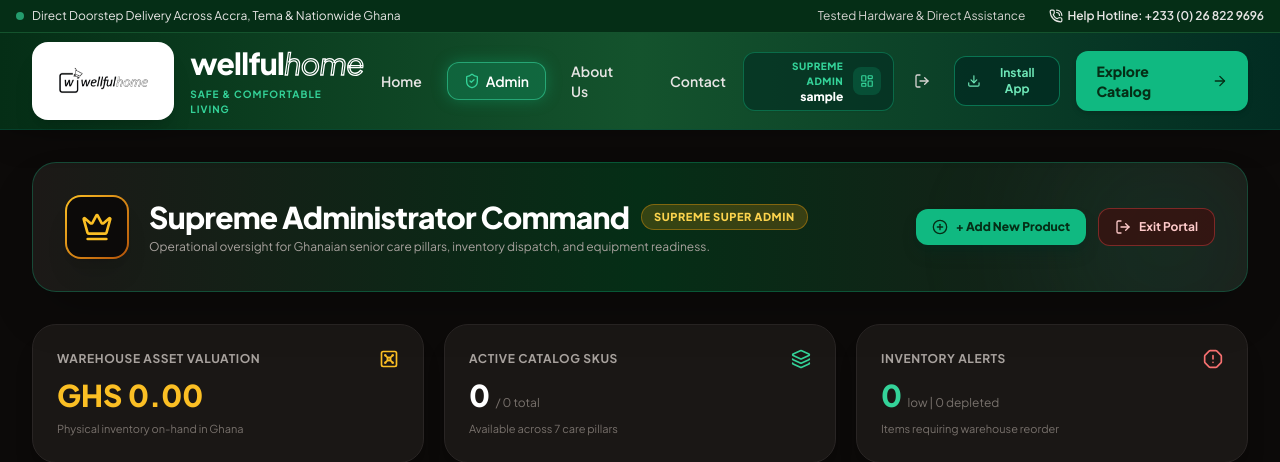
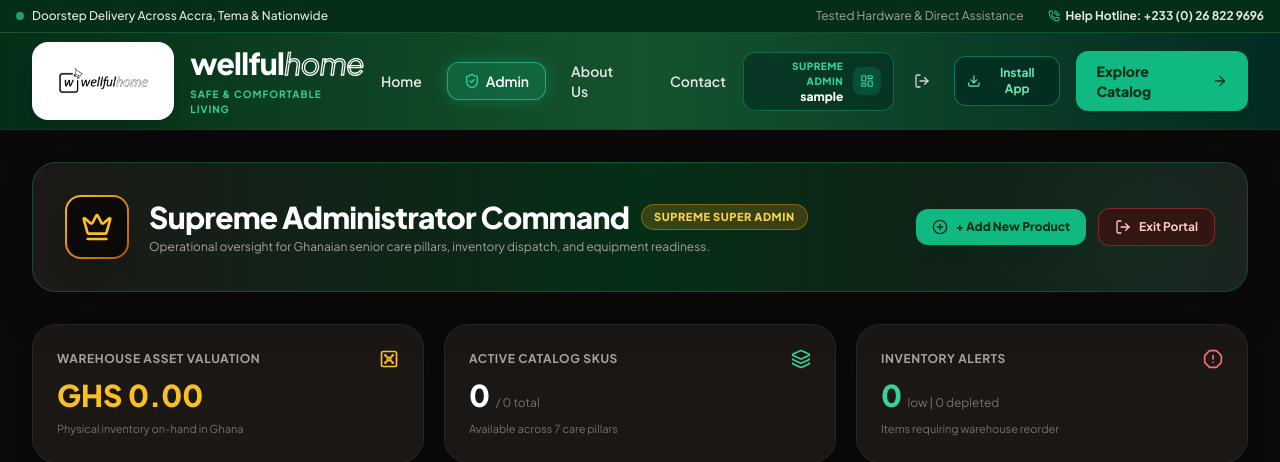
Before and after one commit to Wolfgh12/Wellful_home, a Django app: page /accounts/portal/dashboard/ in a window 1280 px wide. Shown: the top 462 px of the page. Run offline with Django 5.2, Linux system fonts and the light colour scheme; the visitor is signed in with stand-in values (Sample User, id 1); data comes from the database, SQL or seed files in the repository; data that the repository does not hold is empty; some libraries are stand-ins or nearby versions.

Commit message:
Optimize mobile top bar, add hamburger drawer menu, and seed catalog categories

```diff
--- a/templates/base.html
+++ b/templates/base.html
@@ -60,18 +60,18 @@
 </head>
 <body class="bg-stone-50 text-stone-900 font-sans antialiased selection:bg-brand-100 selection:text-brand-900">
 
-    <!-- Top Assistance & Nationwide Logistics Bar -->
-    <div class="bg-brand-950 text-stone-200 text-xs py-2 px-4 border-b border-brand-900">
-        <div class="max-w-7xl mx-auto flex flex-col sm:flex-row justify-between items-center gap-2">
-            <div class="flex items-center space-x-2">
-                <span class="inline-block w-2 h-2 rounded-full bg-emerald-400 animate-pulse"></span>
-                <span>Direct Doorstep Delivery Across Accra, Tema &amp; Nationwide Ghana</span>
+    <!-- Top Assistance & Nationwide Logistics Bar (Mobile Clean Single Line) -->
+    <div class="bg-brand-950 text-stone-200 text-[11px] sm:text-xs py-2 px-3 sm:px-4 border-b border-brand-900">
+        <div class="max-w-7xl mx-auto flex flex-col sm:flex-row justify-between items-center gap-1.5 sm:gap-2 text-center sm:text-left">
+            <div class="flex items-center justify-center space-x-2">
+                <span class="inline-block w-2 h-2 rounded-full bg-emerald-400 animate-pulse shrink-0"></span>
+                <span class="font-medium text-stone-200">Doorstep Delivery Across Accra, Tema &amp; Nationwide</span>
             </div>
-            <div class="flex items-center space-x-6">
-                <span class="text-stone-300">Tested Hardware &amp; Direct Assistance</span>
-                <a href="tel:+233268229696" class="hover:text-emerald-400 font-semibold flex items-center gap-1 transition">
-                    <i data-lucide="phone-call" class="w-3.5 h-3.5"></i>
-                    Help Hotline: +233 (0) 26 822 9696
+            <div class="flex items-center justify-center gap-3 sm:gap-6">
+                <span class="hidden md:inline text-stone-400">Tested Hardware &amp; Direct Assistance</span>
+                <a href="tel:+233268229696" class="text-emerald-400 sm:text-stone-200 hover:text-emerald-400 font-bold flex items-center gap-1.5 transition whitespace-nowrap">
+                    <i data-lucide="phone-call" class="w-3 h-3 text-emerald-400 shrink-0"></i>
+                    <span>Help Hotline: +233 (0) 26 822 9696</span>
                 </a>
             </div>
         </div>
@@ -169,9 +169,49 @@
                     <span>Install App</span>
                 </button>
 
-                <a href="{% url 'catalog:product_list' %}" class="inline-flex items-center justify-center gap-2 px-4 sm:px-5 py-2.5 rounded-xl bg-emerald-500 hover:bg-emerald-400 text-brand-950 font-black text-sm shadow-md transition transform hover:-translate-y-0.5">
+                <a href="{% url 'catalog:product_list' %}" class="hidden sm:inline-flex items-center justify-center gap-2 px-4 sm:px-5 py-2.5 rounded-xl bg-emerald-500 hover:bg-emerald-400 text-brand-950 font-black text-sm shadow-md transition transform hover:-translate-y-0.5">
                     <span>Explore Catalog</span>
                     <i data-lucide="arrow-right" class="w-4 h-4"></i>
+                </a>
+
+                <!-- Mobile Hamburger Toggle Button -->
+                <button id="mobileMenuBtn" type="button" onclick="toggleMobileMenu()" class="md:hidden p-2 rounded-xl bg-emerald-950/80 border border-emerald-500/40 text-emerald-300 hover:text-white transition" aria-label="Toggle Navigation Menu">
+                    <i id="menuIconClosed" data-lucide="menu" class="w-6 h-6"></i>
+                    <i id="menuIconOpen" data-lucide="x" class="w-6 h-6 hidden"></i>
+                </button>
+            </div>
+        </div>
+
+        <!-- Mobile Drawer Navigation Menu -->
+        <div id="mobileMenu" class="hidden md:hidden bg-brand-950/98 border-t border-emerald-900/60 px-5 py-6 space-y-4 shadow-2xl backdrop-blur-xl">
+            <nav class="flex flex-col space-y-2 text-sm font-semibold">
+                <a href="{% url 'home' %}" class="px-4 py-2.5 rounded-xl text-stone-200 hover:text-white hover:bg-emerald-500/20 border border-transparent hover:border-emerald-500/40 transition">
+                    Home
+                </a>
+                <a href="{% url 'catalog:product_list' %}" class="px-4 py-2.5 rounded-xl bg-emerald-500 text-brand-950 font-black flex items-center justify-between">
+                    <span>Explore Catalog</span>
+                    <i data-lucide="arrow-right" class="w-4 h-4"></i>
+                </a>
+                <a href="{% if user.is_staff or user.is_superuser %}{% url 'accounts:admin_dashboard' %}{% else %}{% url 'accounts:admin_login' %}{% endif %}" class="px-4 py-2.5 rounded-xl text-stone-200 hover:text-white hover:bg-emerald-500/20 border border-transparent hover:border-emerald-500/40 flex items-center gap-2 transition">
+                    <i data-lucide="shield-check" class="w-4 h-4 text-emerald-400"></i>
+                    <span>Admin Portal</span>
+                </a>
+                <a href="/#about" onclick="toggleMobileMenu()" class="px-4 py-2.5 rounded-xl text-stone-200 hover:text-white hover:bg-emerald-500/20 transition">
+                    About Us
+                </a>
+                <a href="/#contact" onclick="toggleMobileMenu()" class="px-4 py-2.5 rounded-xl text-stone-200 hover:text-white hover:bg-emerald-500/20 transition">
+                    Contact &amp; Orders
+                </a>
+            </nav>
+
+            <div class="pt-4 border-t border-emerald-900/50 space-y-2.5">
+                <button type="button" onclick="triggerAndroidInstall(); toggleMobileMenu();" class="w-full py-2.5 px-4 rounded-xl bg-emerald-950 border border-emerald-500/50 text-emerald-300 font-bold text-xs flex items-center justify-center gap-2">
+                    <i data-lucide="download" class="w-4 h-4"></i>
+                    <span>Install Wellful Home App</span>
+                </button>
+                <a href="tel:+233268229696" class="w-full py-2.5 px-4 rounded-xl bg-stone-900 border border-stone-800 text-stone-200 font-bold text-xs flex items-center justify-center gap-2">
+                    <i data-lucide="phone-call" class="w-4 h-4 text-emerald-400"></i>
+                    <span>Hotline: +233 (0) 26 822 9696</span>
                 </a>
             </div>
         </div>
@@ -359,6 +399,25 @@
         backToTopBtn.addEventListener('click', () => {
             window.scrollTo({ top: 0, behavior: 'smooth' });
         });
+
+        // 5. Mobile Navigation Drawer Toggle
+        function toggleMobileMenu() {
+            const menu = document.getElementById('mobileMenu');
+            const iconClosed = document.getElementById('menuIconClosed');
+            const iconOpen = document.getElementById('menuIconOpen');
+            if (menu) {
+                const isHidden = menu.classList.contains('hidden');
+                if (isHidden) {
+                    menu.classList.remove('hidden');
+                    if (iconClosed) iconClosed.classList.add('hidden');
+                    if (iconOpen) iconOpen.classList.remove('hidden');
+                } else {
+                    menu.classList.add('hidden');
+                    if (iconClosed) iconClosed.classList.remove('hidden');
+                    if (iconOpen) iconOpen.classList.add('hidden');
+                }
+            }
+        }
     </script>
 </body>
 </html>
```
